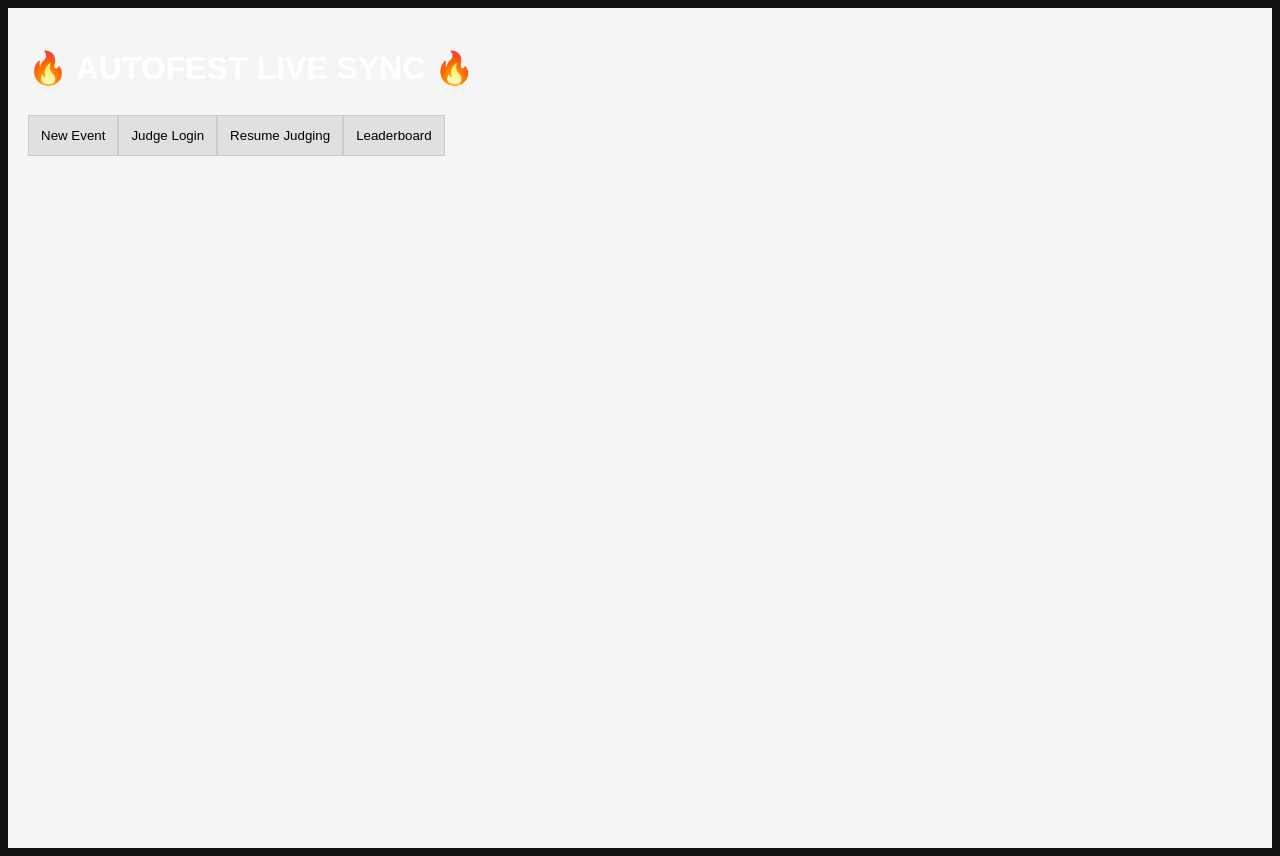
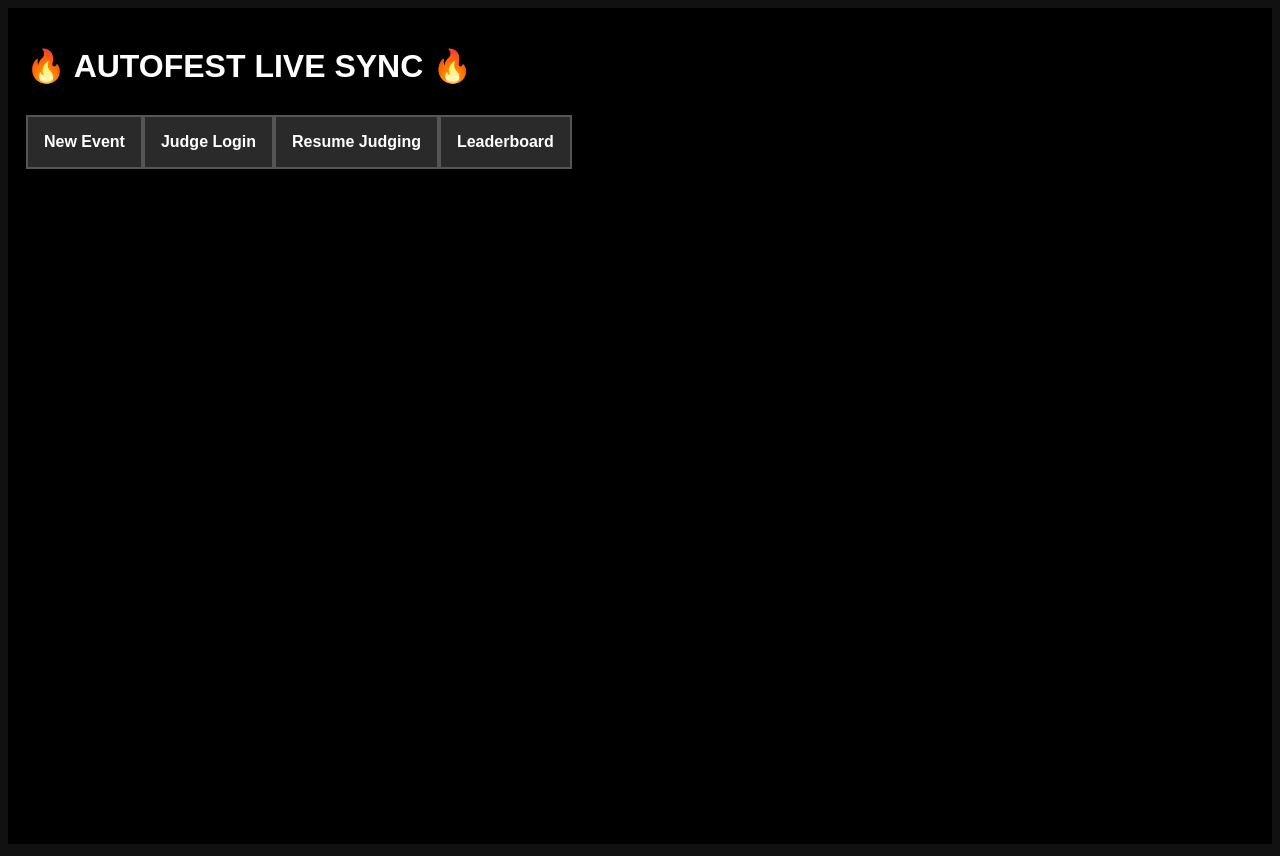
Before and after one commit to Les134/Autofest-2026-Final-App, a React (Create React App) app: page / in a window 1280 px wide. Built offline with nearby package versions, Linux system fonts and the light colour scheme.

Commit message:
Update App.js

```diff
--- a/src/App.js
+++ b/src/App.js
@@ -14,7 +14,7 @@ export default function App() {
 
   const [results, setResults] = useState([]);
 
-  // SCORE
+  // SCORE STATE
   const [car, setCar] = useState("");
   const [gender, setGender] = useState("");
   const [carClass, setCarClass] = useState("");
@@ -35,14 +35,58 @@ export default function App() {
 
   const deductionList = ["Reversing","Stopping","Barrier","Fire"];
 
-  // 🎨 LIGHT THEME (like your screenshot)
+  // 🌞 SUNLIGHT OPTIMISED DARK THEME
   const styles = {
-    container:{background:"#f5f5f5",minHeight:"100vh",padding:"20px",fontFamily:"Arial"},
-    button:{padding:"12px",margin:"6px 0",background:"#e0e0e0",border:"1px solid #ccc",cursor:"pointer"},
-    active:{background:"red",color:"#fff"},
-    row:{display:"flex",flexWrap:"wrap",gap:"6px"},
-    input:{padding:"10px",margin:"6px 0",width:"100%"},
-    scoreBtn:{width:"38px",padding:"8px",background:"#e0e0e0",border:"1px solid #ccc"}
+    container: {
+      background: "#000",
+      color: "#fff",
+      minHeight: "100vh",
+      padding: "18px",
+      fontFamily: "Arial"
+    },
+
+    button: {
+      padding: "16px",
+      margin: "8px 0",
+      background: "#2a2a2a",
+      color: "#fff",
+      border: "2px solid #555",
+      fontSize: "16px",
+      fontWeight: "600",
+      cursor: "pointer"
+    },
+
+    active: {
+      background: "#ff2a2a",
+      color: "#fff",
+      border: "2px solid #ff0000"
+    },
+
+    row: {
+      display: "flex",
+      flexWrap: "wrap",
+      gap: "8px"
+    },
+
+    input: {
+      padding: "14px",
+      margin: "8px 0",
+      width: "100%",
+      background: "#111",
+      color: "#fff",
+      border: "2px solid #555",
+      fontSize: "16px"
+    },
+
+    scoreBtn: {
+      width: "44px",
+      height: "44px",
+      background: "#2a2a2a",
+      color: "#fff",
+      border: "2px solid #555",
+      fontSize: "14px",
+      fontWeight: "600"
+    }
   };
 
   function setScore(cat,val){
@@ -63,7 +107,14 @@ export default function App() {
   function submitScore(){
     setResults(prev=>[
       ...prev,
-      { event:selectedEvent, car, gender, carClass, total: totalScore(), deductions }
+      {
+        event:selectedEvent,
+        car,
+        gender,
+        carClass,
+        total: totalScore(),
+        deductions
+      }
     ]);
 
     setCar("");
@@ -87,7 +138,7 @@ export default function App() {
     return [...list].sort((a,b)=>b.total-a.total);
   }
 
-  // ================= HOME =================
+  // HOME
   if(screen==="home"){
     return(
       <div style={styles.container}>
@@ -112,7 +163,7 @@ export default function App() {
     );
   }
 
-  // ================= SETUP =================
+  // SETUP
   if(screen==="setup"){
     return(
       <div style={styles.container}>
@@ -170,7 +221,7 @@ export default function App() {
     );
   }
 
-  // ================= JUDGE LOGIN =================
+  // JUDGE LOGIN
   if(screen==="judge"){
     return(
       <div style={styles.container}>
@@ -199,7 +250,7 @@ export default function App() {
     );
   }
 
-  // ================= SCORE =================
+  // SCORE
   if(screen==="score"){
     return(
       <div style={styles.container}>
@@ -213,7 +264,6 @@ export default function App() {
           onChange={(e)=>setCar(e.target.value)}
         />
 
-        {/* ONE ROW */}
         <div style={styles.row}>
 
           <button style={{...styles.button,...(gender==="M"?styles.active:{})}}
@@ -243,7 +293,6 @@ export default function App() {
           ))}
         </div>
 
-        {/* SCORES */}
         {categories.map(cat=>(
           <div key={cat}>
             <p>{cat}</p>
@@ -275,7 +324,7 @@ export default function App() {
     );
   }
 
-  // ================= LEADERBOARD =================
+  // LEADERBOARD
   if(screen==="leaderboard"){
     const data = getEventResults();
 
```
